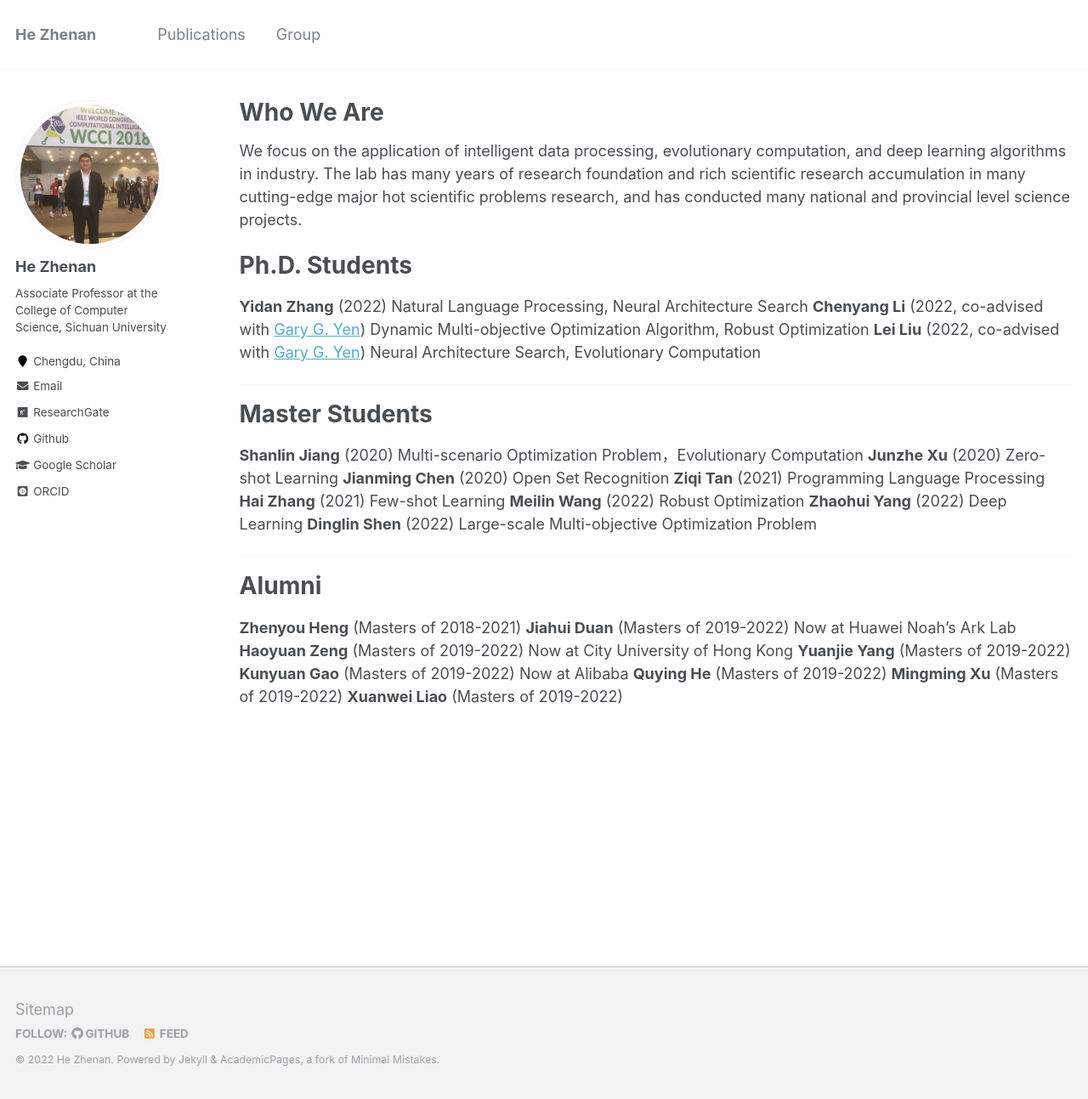
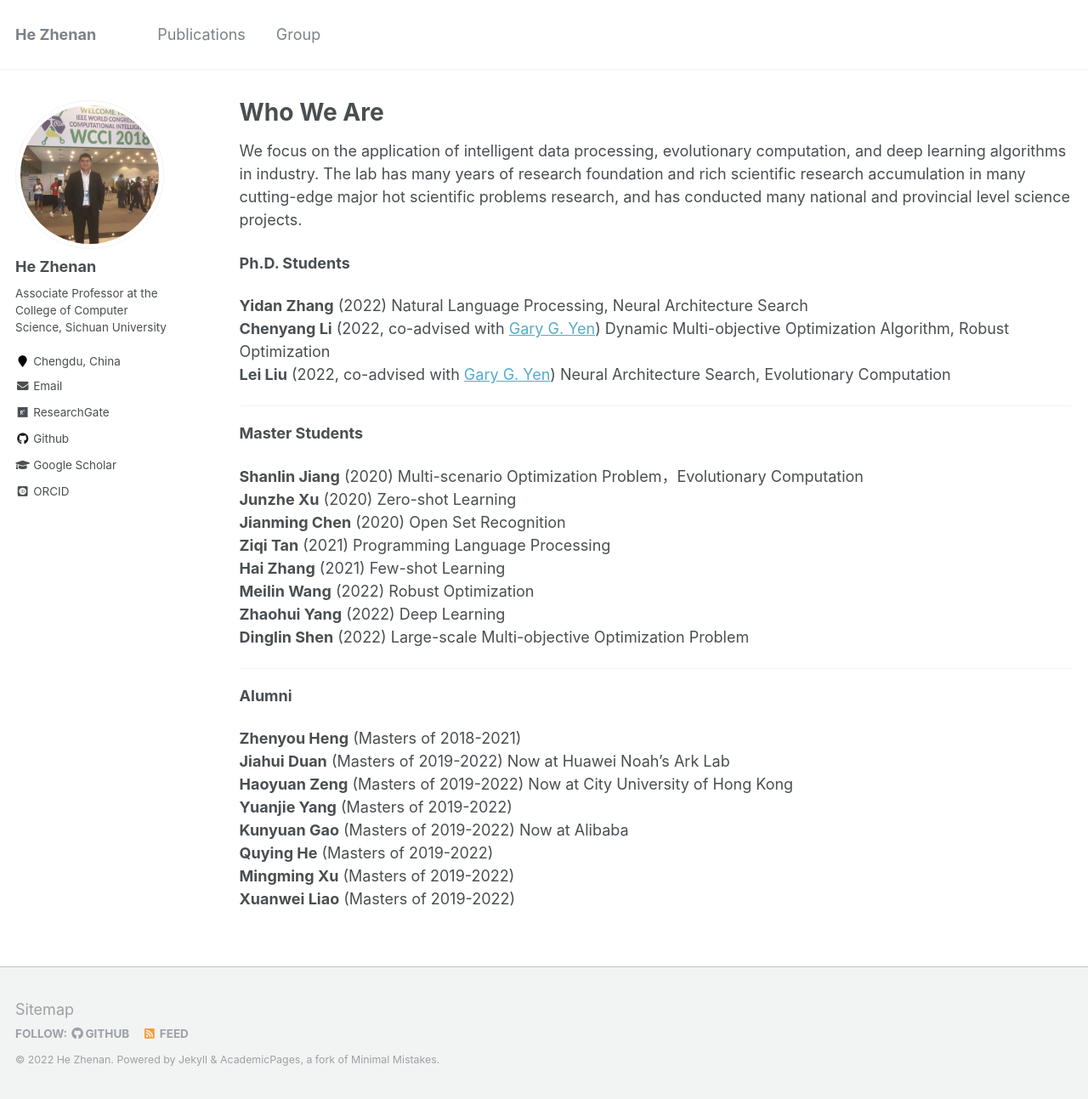
Before and after one commit to JianmingChen121/KaminZZZ.github.io, a Jekyll site: the page built from _pages/people.md, in a window 1280 px wide and 1293 px high. Shown: the whole window at 85% size. Built offline with Jekyll 4.4.1, drawn with Linux system fonts in a browser that asks for light colours; some web fonts are replaced.

Commit message:
Update people.md

```diff
--- a/_pages/people.md
+++ b/_pages/people.md
@@ -7,32 +7,32 @@ author_profile: true
 
 We focus on the application of intelligent data processing, evolutionary computation, and deep learning algorithms in industry. The lab has many years of research foundation and rich scientific research accumulation in many cutting-edge major hot scientific problems research, and has conducted many national and provincial level science projects.
 
-Ph.D. Students
-=====
+**Ph.D. Students**
 
-**Yidan Zhang** (2022) Natural Language Processing, Neural Architecture Search
-**Chenyang Li** (2022, co-advised with [Gary G. Yen](https://experts.okstate.edu/gyen)) Dynamic Multi-objective Optimization Algorithm, Robust Optimization
-**Lei Liu** (2022, co-advised with [Gary G. Yen](https://experts.okstate.edu/gyen)) Neural Architecture Search, Evolutionary Computation
+**Yidan Zhang** (2022) Natural Language Processing, Neural Architecture Search<br>
+**Chenyang Li** (2022, co-advised with [Gary G. Yen](https://experts.okstate.edu/gyen)) Dynamic Multi-objective Optimization Algorithm, Robust Optimization<br>
+**Lei Liu** (2022, co-advised with [Gary G. Yen](https://experts.okstate.edu/gyen)) Neural Architecture Search, Evolutionary Computation<br>
 
 <hr>
-Master Students
-======
-**Shanlin Jiang** (2020) Multi-scenario Optimization Problem，Evolutionary Computation
-**Junzhe Xu** (2020) Zero-shot Learning
-**Jianming Chen** (2020) Open Set Recognition
-**Ziqi Tan** (2021) Programming Language Processing
-**Hai Zhang** (2021) Few-shot Learning
-**Meilin Wang** (2022) Robust Optimization
-**Zhaohui Yang** (2022) Deep Learning
-**Dinglin Shen** (2022) Large-scale Multi-objective Optimization Problem
+**Master Students**
+
+**Shanlin Jiang** (2020) Multi-scenario Optimization Problem，Evolutionary Computation<br>
+**Junzhe Xu** (2020) Zero-shot Learning<br>
+**Jianming Chen** (2020) Open Set Recognition<br>
+**Ziqi Tan** (2021) Programming Language Processing<br>
+**Hai Zhang** (2021) Few-shot Learning<br>
+**Meilin Wang** (2022) Robust Optimization<br>
+**Zhaohui Yang** (2022) Deep Learning<br>
+**Dinglin Shen** (2022) Large-scale Multi-objective Optimization Problem<br>
+
 <hr>
-Alumni
-======
-**Zhenyou Heng** (Masters of 2018-2021)
-**Jiahui Duan** (Masters of 2019-2022) Now at Huawei Noah’s Ark Lab
-**Haoyuan Zeng** (Masters of 2019-2022) Now at City University of Hong Kong
-**Yuanjie Yang** (Masters of 2019-2022)
-**Kunyuan Gao** (Masters of 2019-2022) Now at Alibaba
-**Quying He** (Masters of 2019-2022)
-**Mingming Xu** (Masters of 2019-2022)
-**Xuanwei Liao** (Masters of 2019-2022)
+**Alumni**
+
+**Zhenyou Heng** (Masters of 2018-2021)<br>
+**Jiahui Duan** (Masters of 2019-2022) Now at Huawei Noah’s Ark Lab<br>
+**Haoyuan Zeng** (Masters of 2019-2022) Now at City University of Hong Kong<br>
+**Yuanjie Yang** (Masters of 2019-2022)<br>
+**Kunyuan Gao** (Masters of 2019-2022) Now at Alibaba<br>
+**Quying He** (Masters of 2019-2022)<br>
+**Mingming Xu** (Masters of 2019-2022)<br>
+**Xuanwei Liao** (Masters of 2019-2022)<br>
```
